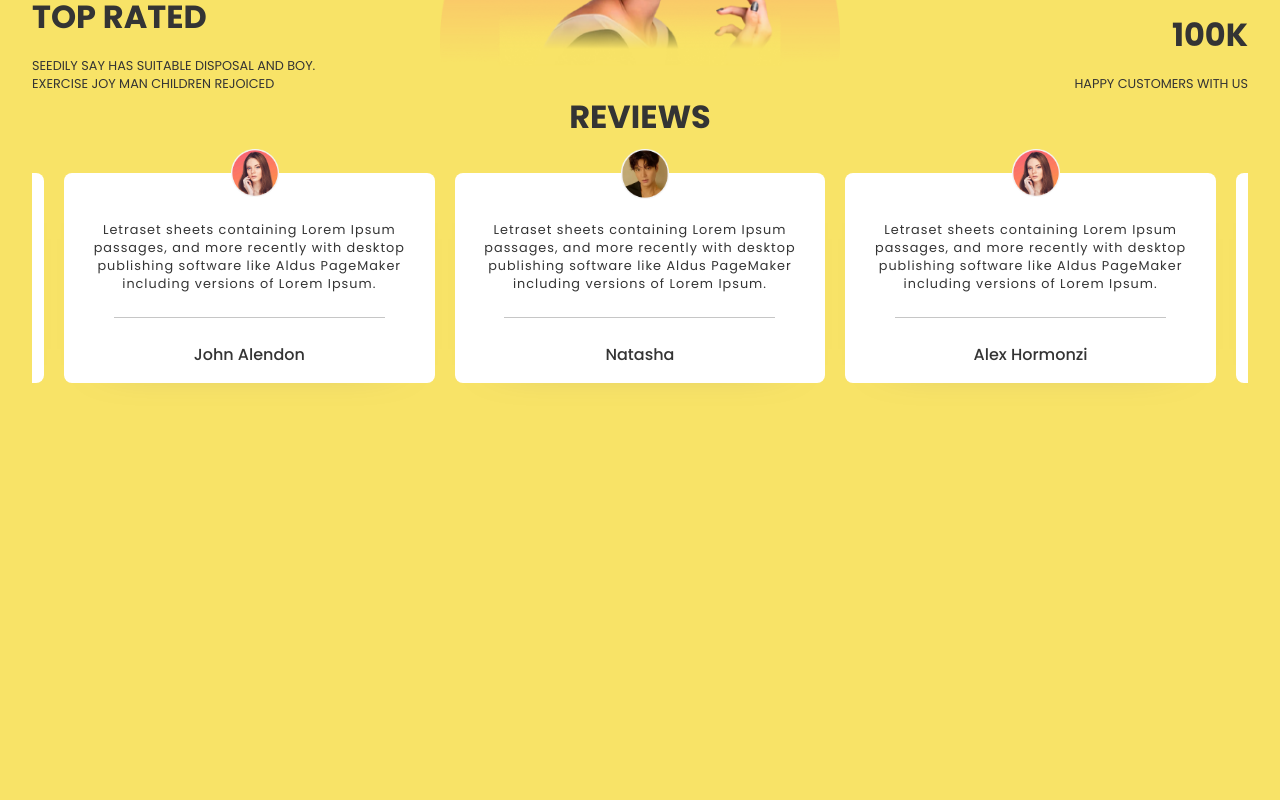
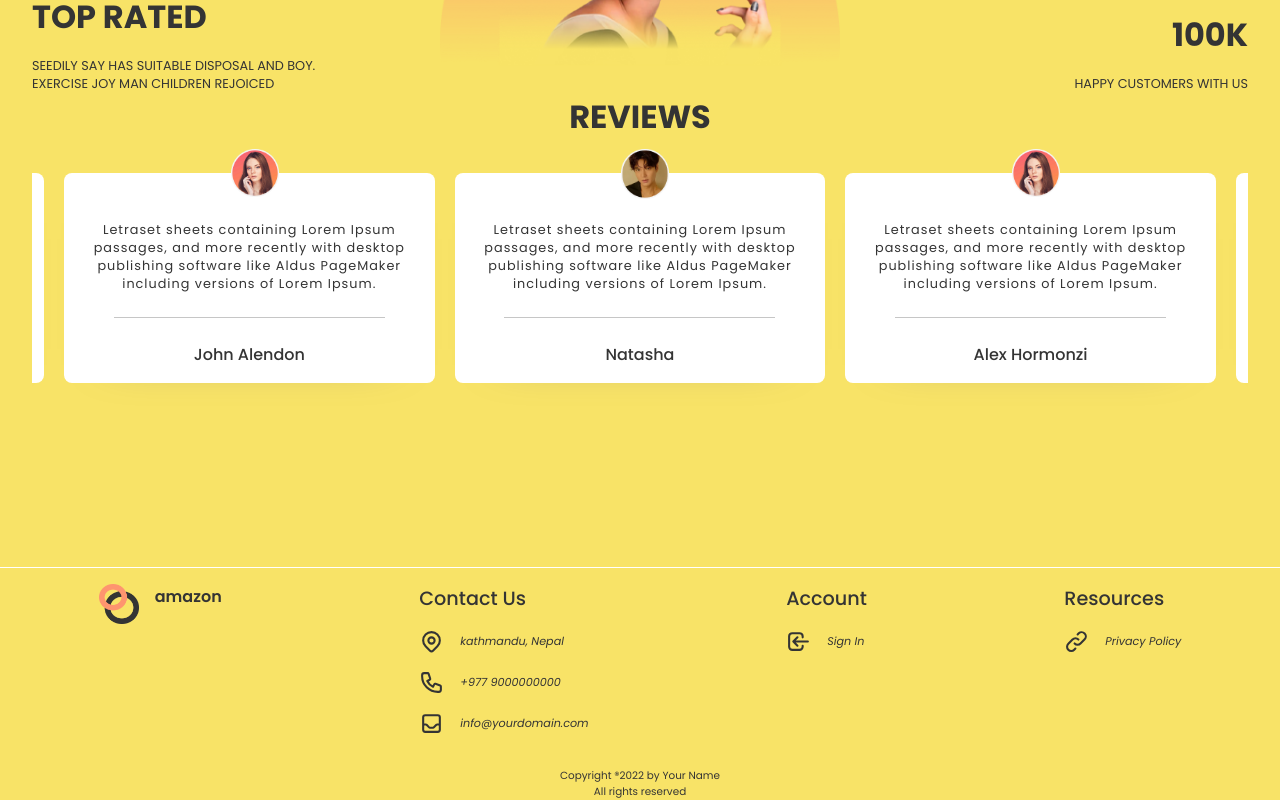
Before and after one commit to sandeepstha46/react-repos, a React (Create React App) app in the folder Ecommerce Website/: page / in a window 1280 px wide. Shown: the part 1954-2754 px from the top of the page. Before the commit the page ends 2433 px from the top, so only its background shows below. Built offline with nearby package versions, Linux system fonts and the light colour scheme.

Commit message:
footer section completed

```diff
--- a/Ecommerce Website/src/App.js
+++ b/Ecommerce Website/src/App.js
@@ -1,4 +1,5 @@
 import "./App.css";
+import Footer from "./components/Footer/Footer";
 import Header from "./components/header/Header";
 import Hero from "./components/hero/Hero";
 import Products from "./components/Products/Products";
@@ -15,6 +16,7 @@
       <Virtual />
       <Products />
       <Testimonials />
+      <Footer />
     </div>
   );
 }
--- /dev/null
+++ b/Ecommerce Website/src/components/Footer/Footer.jsx
@@ -0,0 +1,63 @@
+import React from 'react'
+import Logo from '../../assets/logo.png'
+import { InboxIcon, PhoneIcon, LocationMarkerIcon, LoginIcon, UsersIcon, LinkIcon } from '@heroicons/react/outline'
+import css from './Footer.module.css'
+
+const Footer = () => {
+    return (
+        <div className={css.cFooterWrapper}>
+            <hr />
+
+            <div className={css.cFooter}>
+                <div className={css.logo}>
+                    <img src={Logo} alt="" />
+                    <span>amazon</span>
+                </div>
+
+                <div className={css.block}>
+                    <div className={css.detail}>
+                        <span>Contact Us</span>
+                        <span className={css.pngLine}>
+                            <LocationMarkerIcon className={css.icon} />
+                            <span>kathmandu, Nepal</span>
+                        </span>
+                        <span className={css.pngLine}>
+                            <PhoneIcon className={css.icon} />
+                            <span>+977 9000000000</span>
+                        </span>
+                        <span className={css.pngLine}>
+                            <InboxIcon className={css.icon} />
+                            <span>info@yourdomain.com</span>
+                        </span>
+                    </div>
+                </div>
+
+                <div className={css.block}>
+                    <div className={css.detail}>
+                        <span>Account</span>
+                        <span className={css.pngLine}>
+                            <LoginIcon className={css.icon} />
+                            <span>Sign In</span>
+                        </span>
+                    </div>
+                </div>
+
+                <div className={css.block}>
+                    <div className={css.detail}>
+                        <span>Resources</span>
+                        <span className={css.pngLine}>
+                            <LinkIcon className={css.icon} />
+                            <span>Privacy Policy</span>
+                        </span>
+                    </div>
+                </div>
+            </div>
+            <div className={css.copyRight}>
+                <span>Copyright ®2022 by Your Name</span>
+                <span>All rights reserved</span>
+            </div>
+        </div>
+    )
+}
+
+export default Footer
--- /dev/null
+++ b/Ecommerce Website/src/components/Footer/Footer.module.css
@@ -0,0 +1,100 @@
+.cFooterWrapper {
+    width: 100%;
+    margin-top: 5rem;
+}
+
+.cFooterWrapper>hr {
+    width: 100%;
+    height: 1px;
+    border: none;
+    background: white;
+    margin-bottom: 1rem;
+}
+
+.cFooter {
+    display: flex;
+    width: 100%;
+    justify-content: space-around;
+}
+
+.logo {
+    display: flex;
+    align-items: flex-start;
+    gap: 1rem;
+}
+
+.logo>img {
+    width: 2.5rem;
+    height: 2.5rem;
+}
+
+.logo>span {
+    font-weight: 600;
+    font-size: 1rem;
+}
+
+.block {
+    display: flex;
+    flex-direction: column;
+    gap: 1rem;
+    max-width: 12rem;
+}
+
+.detail {
+    display: flex;
+    flex-direction: column;
+    width: inherit;
+    font-size: .7rem;
+    gap: 1rem;
+    font-style: italic;
+}
+
+.detail>span:nth-of-type(1) {
+    font-weight: 500;
+    font-style: normal;
+    font-size: 1.2rem;
+}
+
+.pngLine:hover {
+    cursor: pointer;
+}
+
+.pngLine {
+    display: flex;
+    gap: 1rem;
+    align-items: center;
+}
+
+.icon {
+    width: 25px;
+}
+
+.copyRight {
+    display: flex;
+    flex-direction: column;
+    width: 100%;
+    text-align: center;
+    font-size: .65rem;
+    margin-top: 2rem;
+}
+
+
+@media screen and (max-width: 768px) {
+    .cFooter {
+        flex-wrap: wrap;
+        gap: 2rem;
+        align-items: flex-start;
+        justify-content: flex-start;
+        font-size: 1.7rem;
+    }
+}
+
+@media screen and (max-width: 640px) {
+    .cFooter {
+        justify-content: center;
+    }
+
+    .logo {
+        display: none;
+    }
+}
```
